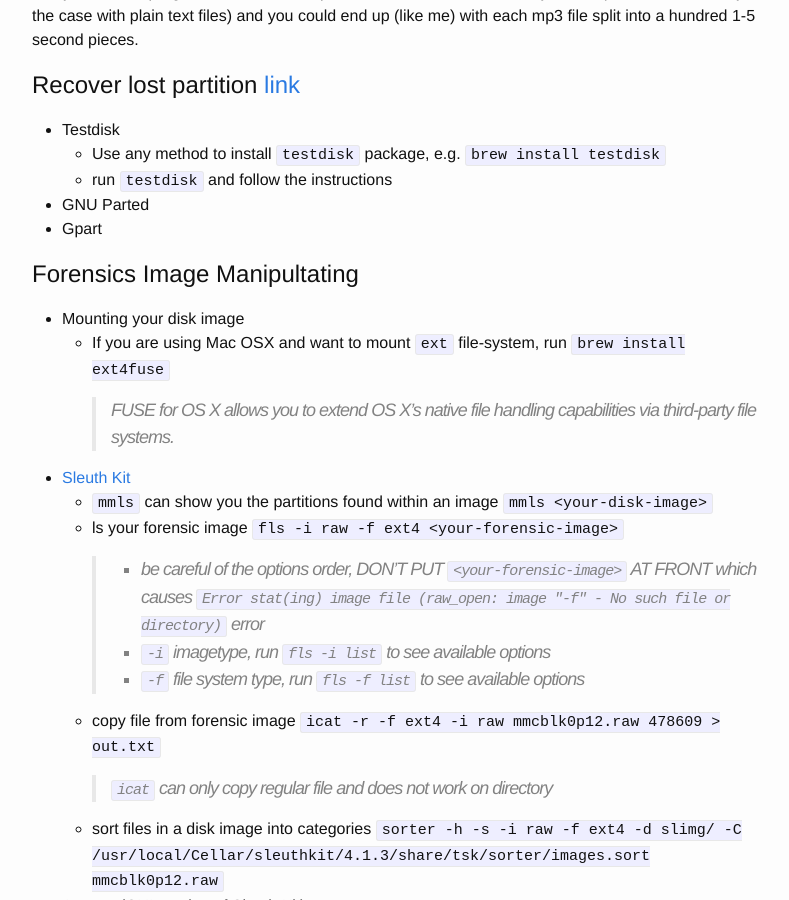
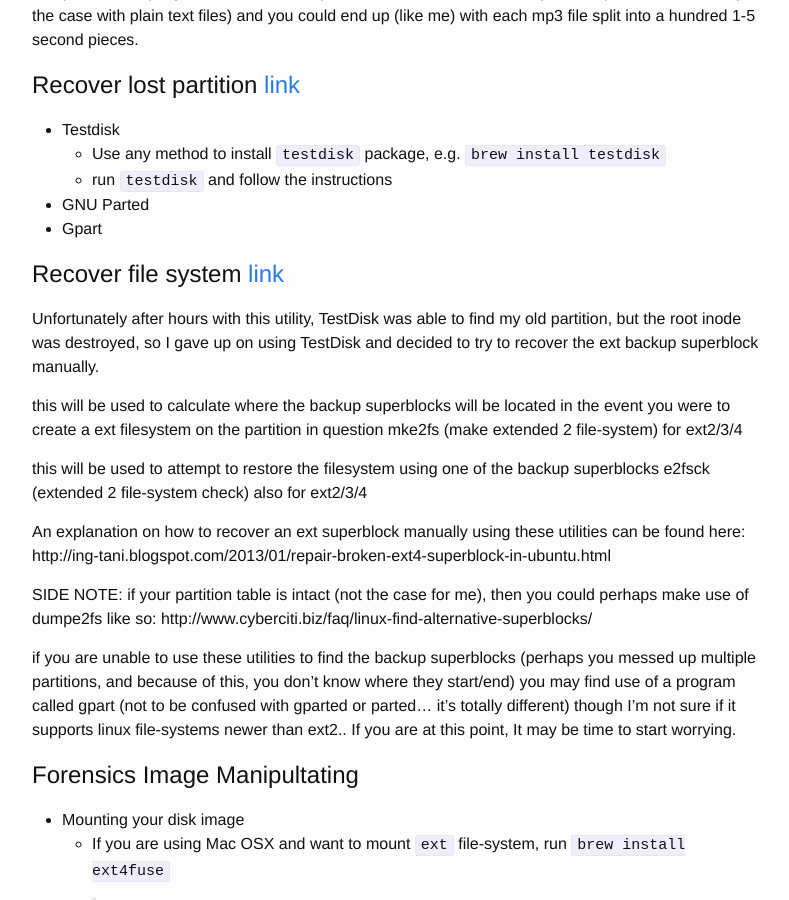
Before and after one commit to githubutilities/githubutilities.github.io, a Jekyll site: the page built from _posts/2015-02-02-data-recovery.markdown, in a window 1280 px wide and 900 px high, scrolled down 406 px. Shown: the whole window, without its empty margins (238-1027 px from the left). Built offline with Jekyll 4.4.1, drawn with Linux system fonts in a browser that asks for light colours; Markdown is read by kramdown in place of the engine named in the settings.

Commit message:
add fix fs

```diff
--- a/_posts/2015-02-02-data-recovery.markdown
+++ b/_posts/2015-02-02-data-recovery.markdown
@@ -20,6 +20,21 @@
     - run `testdisk` and follow the instructions
 * GNU Parted
 * Gpart
+
+# Recover file system [link](http://askubuntu.com/questions/533496/accidentally-formatted-ext4-partition)
+
+Unfortunately after hours with this utility, TestDisk was able to find my old partition, but the root inode was destroyed, so I gave up on using TestDisk and decided to try to recover the ext backup superblock manually.
+
+this will be used to calculate where the backup superblocks will be located in the event you were to create a ext filesystem on the partition in question mke2fs (make extended 2 file-system) for ext2/3/4
+
+this will be used to attempt to restore the filesystem using one of the backup superblocks e2fsck (extended 2 file-system check) also for ext2/3/4
+
+An explanation on how to recover an ext superblock manually using these utilities can be found here: http://ing-tani.blogspot.com/2013/01/repair-broken-ext4-superblock-in-ubuntu.html
+
+SIDE NOTE: if your partition table is intact (not the case for me), then you could perhaps make use of dumpe2fs like so: http://www.cyberciti.biz/faq/linux-find-alternative-superblocks/
+
+if you are unable to use these utilities to find the backup superblocks (perhaps you messed up multiple partitions, and because of this, you don't know where they start/end) you may find use of a program called gpart (not to be confused with gparted or parted... it's totally different) though I'm not sure if it supports linux file-systems newer than ext2.. If you are at this point, It may be time to start worrying.
+
 
 # Forensics Image Manipultating
 
@@ -83,6 +98,7 @@
 # Reference
 
 * [ubuntu help](https://help.ubuntu.com/community/DataRecovery)
+* [ubuntu help for ext](http://askubuntu.com/questions/533496/accidentally-formatted-ext4-partition)
 * [**Linux LEO**](http://www.linuxleo.com/)
 * [**Forensics Wiki**](http://forensicswiki.org/wiki/Main_Page)
 * [ddrescue forensics wiki](http://www.forensicswiki.org/wiki/Ddrescue)
```
